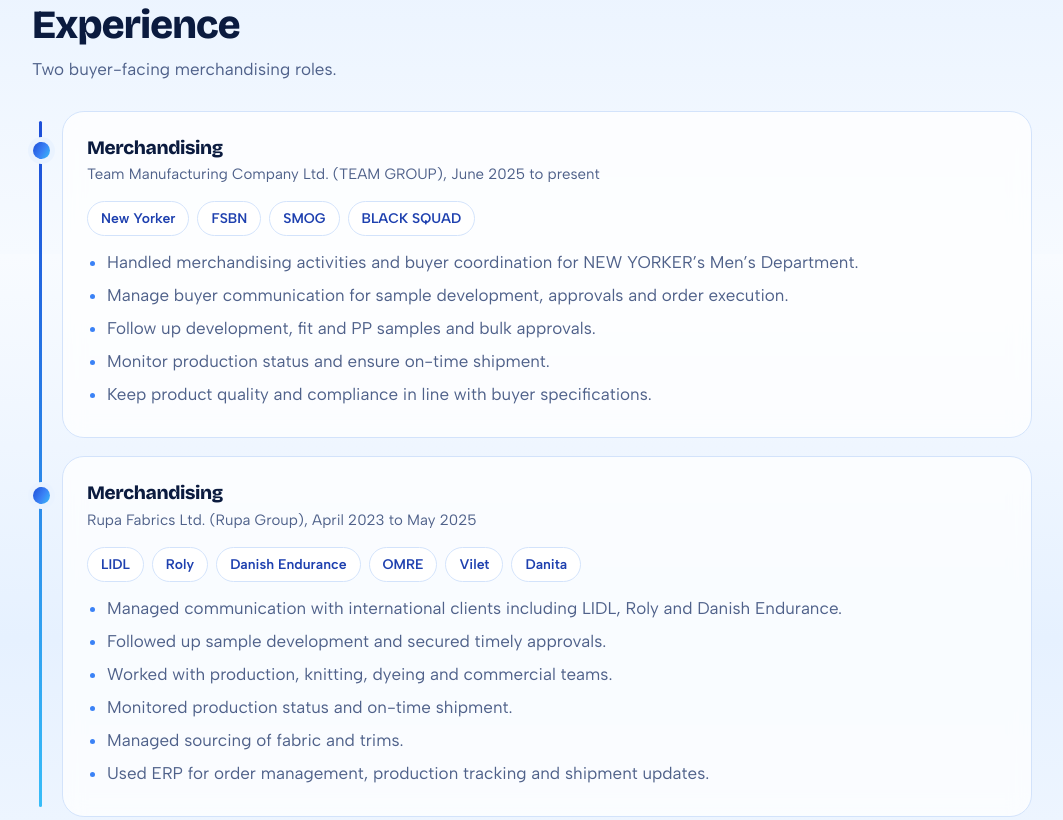
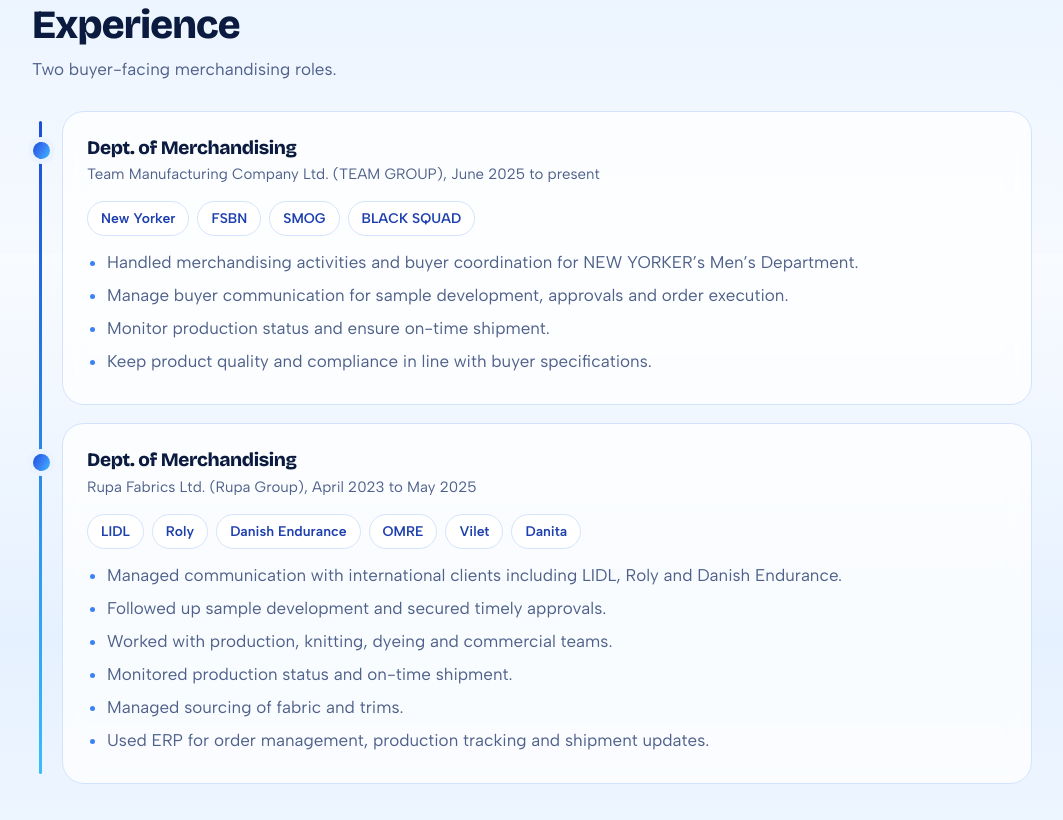
Before and after one commit to salmaanrahman/AKM-Didarujjaman, a plain HTML site: page index.html in a window 1280 px wide. Shown: the part 1346-2166 px from the top of the page, without its empty margins (108-1171 px from the left). Drawn offline with nearby package versions, Linux system fonts and the light colour scheme.

Commit message:
Update index.html

```diff
--- a/index.html
+++ b/index.html
@@ -354,19 +354,19 @@ footer a { color: var(--acc); font-weight: 600; }
     <p class="sub">Two buyer-facing merchandising roles.</p>
     <div class="tl">
       <div class="card">
-        <h3>Merchandising</h3>
+        <h3>Dept. of Merchandising</h3>
         <small>Team Manufacturing Company Ltd. (TEAM GROUP), June 2025 to present</small>
         <div class="chips"><span class="chip">New Yorker</span><span class="chip">FSBN</span><span class="chip">SMOG</span><span class="chip">BLACK SQUAD</span></div>
         <ul>
           <li>Handled merchandising activities and buyer coordination for NEW YORKER’s Men’s Department.</li>
           <li>Manage buyer communication for sample development, approvals and order execution.</li>
-          <li>Follow up development, fit and PP samples and bulk approvals.</li>
+
           <li>Monitor production status and ensure on-time shipment.</li>
           <li>Keep product quality and compliance in line with buyer specifications.</li>
         </ul>
       </div>
       <div class="card">
-        <h3>Merchandising</h3>
+        <h3>Dept. of Merchandising</h3>
         <small>Rupa Fabrics Ltd. (Rupa Group), April 2023 to May 2025</small>
         <div class="chips"><span class="chip">LIDL</span><span class="chip">Roly</span><span class="chip">Danish Endurance</span><span class="chip">OMRE</span><span class="chip">Vilet</span><span class="chip">Danita</span></div>
         <ul>
@@ -421,7 +421,7 @@ footer a { color: var(--acc); font-weight: 600; }
   </section>
 </main>
 
-<footer>© AKM Didarujjaman. Merchandiser portfolio. <a href="#top">Back to top</a></footer>
+<footer>© AKM Didarujjaman. Merchandising portfolio. <a href="#top">Back to top</a></footer>
 
 <script>
 (function () {
```
